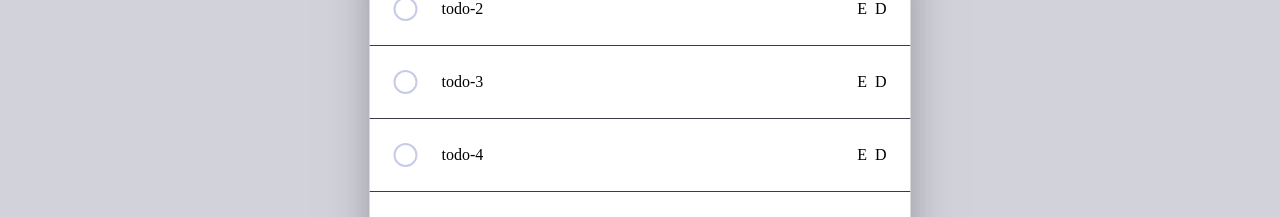
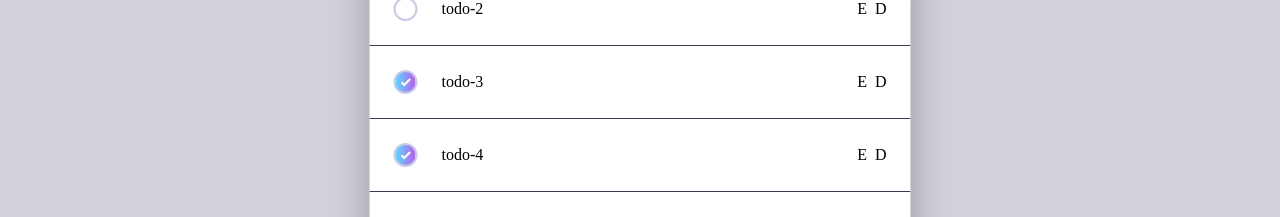
Before and after one commit to sammern-stack/Todo-App-v2, a React (Vite) app in the folder client/: page / in a window 1280 px wide. Shown: the part 316-533 px from the top of the page. Built offline with nearby package versions, Linux system fonts and the light colour scheme.

Commit message:
refactor components to use new Button component

```diff
--- a/client/src/components/CreateTodo/CreateTodo.tsx
+++ b/client/src/components/CreateTodo/CreateTodo.tsx
@@ -4,7 +4,7 @@ import "./CreateTodo.scss";
 export const CreateTodo = () => {
   return (
     <div className="create-todo">
-      <Button isTodo={false} isInput/>
+      <Button role="create" />
 
       <input
         type="text"
--- a/client/src/components/TodoItem/TodoItem.tsx
+++ b/client/src/components/TodoItem/TodoItem.tsx
@@ -22,7 +22,7 @@ export const TodoItem = ({ todo }: TodoItemProps) => {
   return (
     <div className="todo">
       <div className="todo__info">
-        <Button stage={todo.stage} isTodo/>
+        <Button role="todo" isChecked={todo.stage === "complete"} />
         {todo.title}
       </div>
 
```
